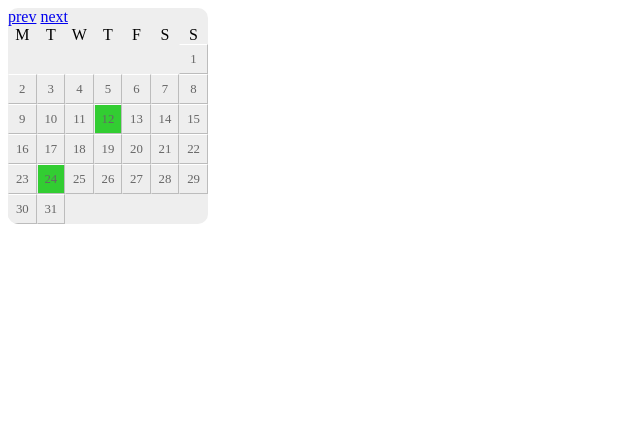
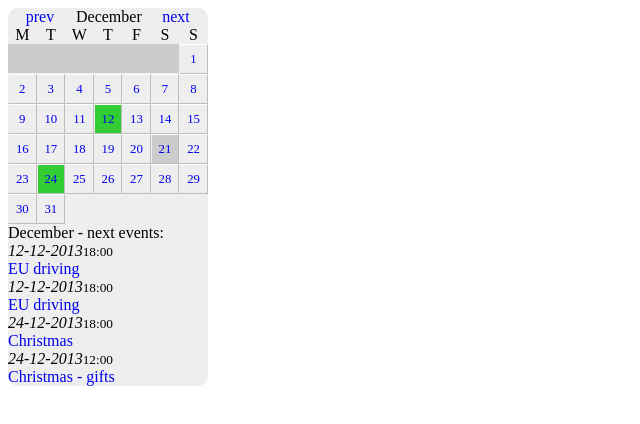
Before and after one commit to trylas/EventCalendar, a plain HTML site: page public_html/index.html in a window 1280 px wide. Shown: the whole page, without its empty margins (0-640 px from the left). Drawn offline with Linux system fonts and the light colour scheme.

Commit message:
almost done

```diff
--- a/public_html/eventCalendar.js
+++ b/public_html/eventCalendar.js
@@ -1,11 +1,32 @@
 function dateObj() {
-    this.d = new Date();
-    this.day = this.d.getDate();
-    this.numDay = this.d.getDay();
-    this.month = parseInt(this.d.getMonth());
-    this.year = this.d.getFullYear();
+    this.now = new Date();
+    this.day = this.now.getDate();
+    this.numDay = this.now.getDay();
+    this.month = parseInt(this.now.getMonth());
+    this.year = this.now.getFullYear();
     var self = this;
 
+//
+//function changeDate takes negative or positive number
+//to take next or previous month
+//
+    this.changeDate = function(Arg) {
+        var Arg;
+        var number = Arg > 0 ? -1 : 1;
+        var current = new Date(this.year, this.month + number, 1);
+        this.now = current;
+        this.numDay = current.getDay();
+        this.month = parseInt(current.getMonth())
+        this.year = current.getFullYear();
+    }
+
+//
+//GetMonth replace number of Mont to Name
+//
+    this.getNameMonth = function() {
+        var month = new Array('January', 'February', 'March', 'April', 'May', 'June', 'July', 'August', 'September', 'October', 'November', 'December');
+        return month[this.month];
+    }
     this.getDaysMonth = function(year, month) {
         if (typeof (month) === 'undefined')
             month = this.month;
@@ -16,14 +37,29 @@ function dateObj() {
         return this.daysInMonth;
     }
     this.getPlainDays = function() {
-        var date = new Date(), y = date.getFullYear(), m = date.getMonth();
+        var y = this.year;
+        var m = this.month;
         var firstDay = new Date(y, m, 1);
-        weekday = new Array(6, 5, 4, 3, 2, 1);
+        var weekday = new Array(6, 0, 1, 2, 3, 4, 5);
         return weekday[firstDay.getDay()];
     }
+
+//
+//mark current day and mark events in current month
+//
+//
     this.markEvents = function(month, year) {
-        month = this.month + 1;
-        year = this.year;
+        var month = this.month + 1;
+        var year = this.year;
+        var day = this.day;
+        var today = this.checkMonth();
+
+        if (today) {
+            $('#' + day).addClass('today');
+        }
+
+//Mark events in current month
+
         var matches = Calendar.events.filter(function(val, index, array) {
             return parseInt(val.Month) === month && parseInt(val.Year) === year;
         });
@@ -31,46 +67,116 @@ function dateObj() {
             $('#' + matches[i].Day).addClass('event');
         }
     }
+//
+//Check if month displayed is current month
+//set mil sec to 0 to compare dates
+//
+    this.checkMonth = function() {
+        var x = new Date();
+        var y = this.now;
+        return x.getMonth() === y.getMonth();
+    }
+
+//
+//Building PlainDays + Days without events
+//
 
     this.buildMonth = function() {
         var numDays = this.getDaysMonth();
         var plainDays = this.getPlainDays();
         var html = '';
 
-//
-//Building PlainDays + Days without events
-//
+        $('#calendarNav li').eq(1).html($.trim(this.getNameMonth()));
+
         $('#month').append(function() {
             for (var i = -plainDays; i < numDays; i++) {
                 if (i <= -1) {
                     html += "<li class='eventCal empty'></li>";
-                } else {
+                }
+                else {
                     html += "<li id='" + parseInt(i + 1) + "'  class='eventCal'><a href='#'>" + parseInt(i + 1) + "</a></li>";
                 }
             }
             return html;
         });
+        this.markEvents();
+        this.getMonthEvents();
+        this.calenHeight();
+        this.getDayEvents();
     }
+
+    this.calenHeight = function(){
+        var t = $('#calendarSlider').css("height");
+        console.log(t);
+    }
+
 //
-//GetEvents - we selecting day by click and get Events
+//
+//
+    this.sortEvents = function(array, field) {
+        var field;
+
+        function mycomparator(a, b) {
+            return parseInt(a[field]) - parseInt(b[field]);
+        }
+
+        var arr = array.sort(mycomparator);
+        return arr;
+    }
+
+//
+//getMonths events and siplay it on first view
+//
+
+    this.getMonthEvents = function() {
+        var month = this.month + 1;
+        var year = this.year;
+        var matches = Calendar.events.filter(function(val, index, array) {
+            return parseInt(val.Month) === parseInt(month) && parseInt(val.Year) === parseInt(year);
+        });
+
+        var matchLength = matches.length;
+        var html = '<ul>';
+
+        matches = this.sortEvents(matches, 'Day');
+        if (matches[0]){
+            html += '<li>' + self.getNameMonth() + ' - next events:</li>';
+        }else{
+            html += '<li>In ' + self.getNameMonth() + ' - there are no events.</li>';
+        }
+        for (i = 0; i < matchLength; i++) {
+            var date = matches[i].Day + '-' + matches[i].Month + '-' + matches[i].Year;
+            var hour = matches[i].Hour;
+            html += '<li>';
+            html += '<time date=' + date + '><em>' + date + '</em><small>' + hour + '</small></time>';
+            html += '<a href="#" class="eventsToggle">' + matches[i].Title + '</a></li>';
+        }
+        html += '</ul>';
+        $('#Day-events-content').html(html);
+    }
+
+//
+//getDayEvents - we selecting day by click and get Events
 //
 //get id from list
 //and find events by date
 
-    this.getEvents = function() {
+    this.getDayEvents = function() {
         var year = this.year;
 
         $('#month').on("click", ".event", function() {
-
             var id = $(this).attr('id');
             var matches = Calendar.events.filter(function(val, index, array) {
                 return parseInt(val.Day) === parseInt(id) && parseInt(val.Year) === parseInt(year);
             });
+            matches = self.sortEvents(matches, 'Hour');
             var matchLength = matches.length;
 
             $('#Day-events-content').html(function() {
                 $('#month li').removeClass("active");
                 var html = '<ul>';
+                html += '<li>' + self.getNameMonth() + ' ' + id + ' events:</li>';
+
                 for (i = 0; i < matchLength; i++) {
                     var date = matches[i].Day + '-' + matches[i].Month + '-' + matches[i].Year;
                     var hour = matches[i].Hour;
@@ -84,21 +190,30 @@ function dateObj() {
                 return html;
             });
         });
+    }
+//END getDayEvents
 
-//END Get Events
+
+//
+//Slide Up Events Details
+//
+//
+    this.slideUpComm = function() {
+        $("#Day-events-content ul").remove().slideUp("fast");
+        $("#Day-events-content h3").remove();
     }
-    this.slideUpComm = function() {
-        $("#Day-events-content p").addClass("hidden").slideUp("fast");
-    }
+
+
+
     this.showhideEvents = function() {
 
         $("#Day-events-content").on("click", ".eventsToggle", function() {
             var elem = $(this).next();
             if (elem.hasClass("hidden")) {
-                self.slideUpComm();
+                $("#Day-events-content p").addClass("hidden").slideUp("fast");
                 $(elem).removeClass("hidden").slideDown("slow");
             } else {
-                self.slideUpComm();
+                $("#Day-events-content p").addClass("hidden").slideUp("fast");
             }
         });
     }
@@ -117,17 +232,21 @@ function dateObj() {
                         "opacity": 1
                     }, 500, function() {
                 $("#month li").remove();
-                $("#Day-events-content").remove();
             });
-
+            $("#month").animate(
+                    {
+                        "left": 0,
+                        "opacity": 100
+                    }, 500, function() {
+                self.changeDate(slideWidth);
+                self.buildMonth();
+            });
         });
     }
 }
 $(document).ready(function() {
     var calendar = new dateObj();
     calendar.buildMonth();
-    calendar.markEvents();
-    calendar.getEvents();
     calendar.showhideEvents();
     calendar.slideCalendar();
 });
--- a/public_html/index.html
+++ b/public_html/index.html
@@ -11,8 +11,11 @@
     <body>
         <div id="eventCalendar">
             <div id="calendarSlider">
-                <a id="previous" class="slide" href="#">prev</a>
-                <a id="next" class="slide" href="#">next</a>
+                <ul id="calendarNav">
+                    <li><a id="previous" class="slide" href="#">prev</a></li>
+                    <li></li>
+                    <li><a id="next" class="slide" href="#">next</a></li>
+                </ul>
                 <ul id="weekDays">
                     <li class="eventCal">M</li>
                     <li class="eventCal">T</li>
--- a/public_html/main.css
+++ b/public_html/main.css
@@ -1,3 +1,7 @@
+a {
+    text-decoration: none;
+}
+
 #eventCalendar{
     width: 200px;
     background-color: #eee;
@@ -6,6 +10,7 @@
 }
 #calendarSlider{
     position: relative;
+    min-height: 260px;
 }
 #weekDays{
     list-style: none;
@@ -33,13 +38,12 @@
     display: block;
     line-height: 28px;
     font-size: 0.8em;
-    text-decoration:none;
-    color: #666;
     border: solid 1px;
     border-color: #fff #bcbcbc #bcbcbc #eee;
 }
 .empty{
     min-height: 29px;
+    background-color: #ccc;
 }
 .event{
     background-color: #32CD32;
@@ -56,7 +60,6 @@
     margin: 0;
 }
 #Day-events-content a{
-    text-decoration: none;
     display: block;
 }
 #Day-events-content p{
@@ -65,3 +68,15 @@
 .hidden{
     display: none;
 }
+.today {
+    background-color: #ccc;
+}
+#calendarNav{
+    padding: 0;
+    margin: 0;
+}
+#calendarNav li{
+    text-align: center;
+    display: inline-block;
+    width: 32%;
+}
--- a/public_html/test.js
+++ b/public_html/test.js
@@ -21,9 +21,25 @@ var Calendar =
                     "Day": "24",
                     "Month": "12",
                     "Year": "2013",
+                    "Hour": "12:00",
+                    "Title": "Christmas - gifts",
+                    "Desc": "Lorem ipsum dolor sit amet, consectetur adipiscing elit. Cras non neque ac sem ultrices sodales sed eget lectus. Phasellus quis varius massa. Sed aliquet ante vitae ultrices mattis. In hac habitasse platea dictumst. Pellentesque habitant morbi tristique senectus et netus et malesuada fames ac turpis egestas. Maecenas tincidunt lorem lectus, a facilisis felis elementum id. Nullam dignissim magna ut consequat consequat."
+                },
+                {
+                    "Day": "1",
+                    "Month": "1",
+                    "Year": "2014",
                     "Hour": "20:00",
                     "Title": "Christmas - gifts",
                     "Desc": "Lorem ipsum dolor sit amet, consectetur adipiscing elit. Cras non neque ac sem ultrices sodales sed eget lectus. Phasellus quis varius massa. Sed aliquet ante vitae ultrices mattis. In hac habitasse platea dictumst. Pellentesque habitant morbi tristique senectus et netus et malesuada fames ac turpis egestas. Maecenas tincidunt lorem lectus, a facilisis felis elementum id. Nullam dignissim magna ut consequat consequat."
-                }
+                },
+                {
+                    "Day": "12",
+                    "Month": "12",
+                    "Year": "2013",
+                    "Hour": "18:00",
+                    "Title": "EU driving",
+                    "Desc": "I've got it.Lorem ipsum dolor sit amet, consectetur adipiscing elit. Cras non neque ac sem ultrices sodales sed eget lectus. Phasellus quis varius massa. Sed aliquet ante vitae ultrices mattis. In hac habitasse platea dictumst. Pellentesque habitant morbi tristique senectus et netus et malesuada fames ac turpis egestas. Maecenas tincidunt lorem lectus, a facilisis felis elementum id. Nullam dignissim magna ut consequat consequat."
+                },
             ]
         }
```
Also changed, not shown: 1 other file.
